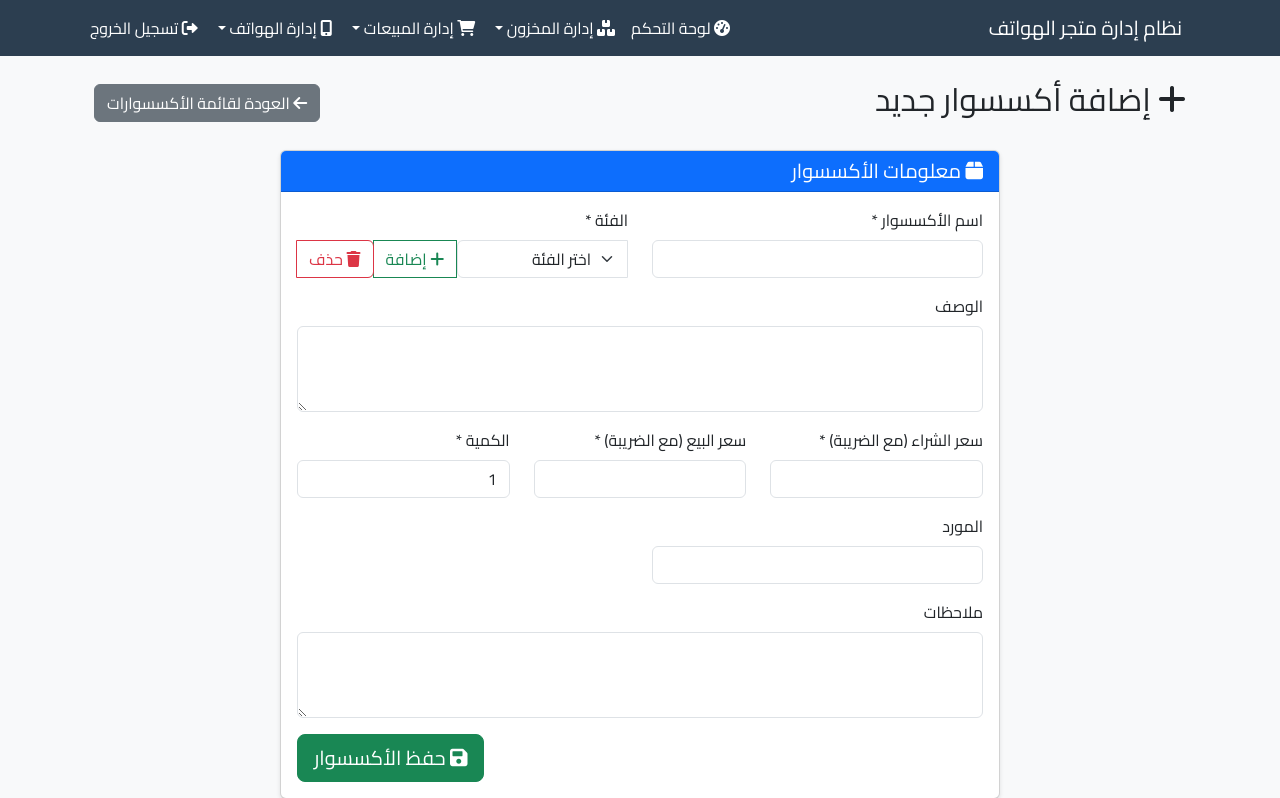
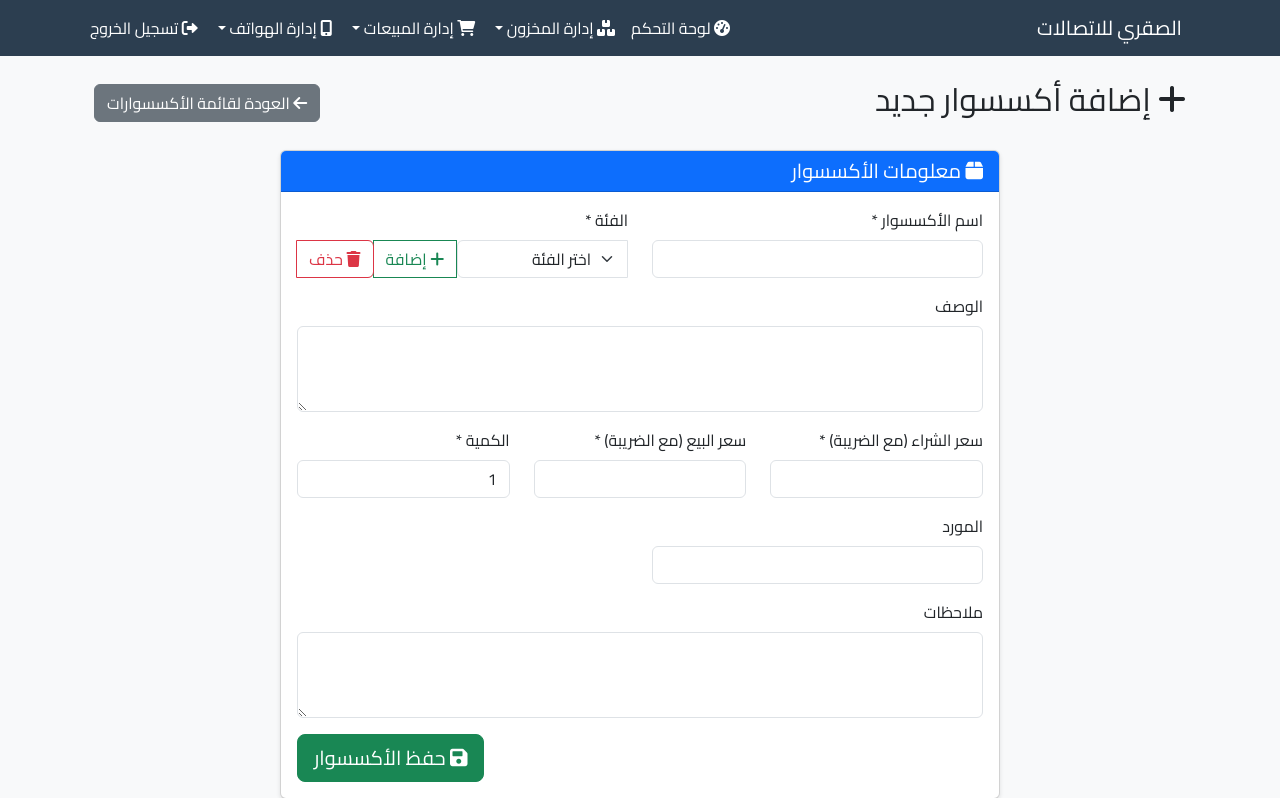
Before and after one commit to FLANsa/Alsaqri-site, a Flask app: page /add_accessory in a window 1280 px wide. Shown: the top 798 px of the page. Run offline with Flask 3, Linux system fonts and the light colour scheme; a user stored in the database is signed in.

Commit message:
Update title: Change from 'نظام إدارة متجر الهواتف' to 'الصقري للاتصالات'

```diff
--- a/templates/base.html
+++ b/templates/base.html
@@ -3,7 +3,7 @@
 <head>
     <meta charset="UTF-8">
     <meta name="viewport" content="width=device-width, initial-scale=1.0">
-    <title>{% block title %}نظام إدارة متجر الهواتف{% endblock %}</title>
+    <title>{% block title %}الصقري للاتصالات{% endblock %}</title>
     <link href="https://fonts.googleapis.com/css2?family=Cairo:wght@400;600;700&display=swap" rel="stylesheet">
     <link href="https://cdn.jsdelivr.net/npm/bootstrap@5.3.0/dist/css/bootstrap.min.css" rel="stylesheet">
     <link href="https://cdnjs.cloudflare.com/ajax/libs/font-awesome/6.0.0/css/all.min.css" rel="stylesheet">
@@ -35,7 +35,7 @@
 <body>
     <nav class="navbar navbar-expand-lg navbar-dark">
         <div class="container">
-            <a class="navbar-brand" href="{{ url_for('index') }}">نظام إدارة متجر الهواتف</a>
+            <a class="navbar-brand" href="{{ url_for('index') }}">الصقري للاتصالات</a>
             <button class="navbar-toggler" type="button" data-bs-toggle="collapse" data-bs-target="#navbarNav">
                 <span class="navbar-toggler-icon"></span>
             </button>
```
